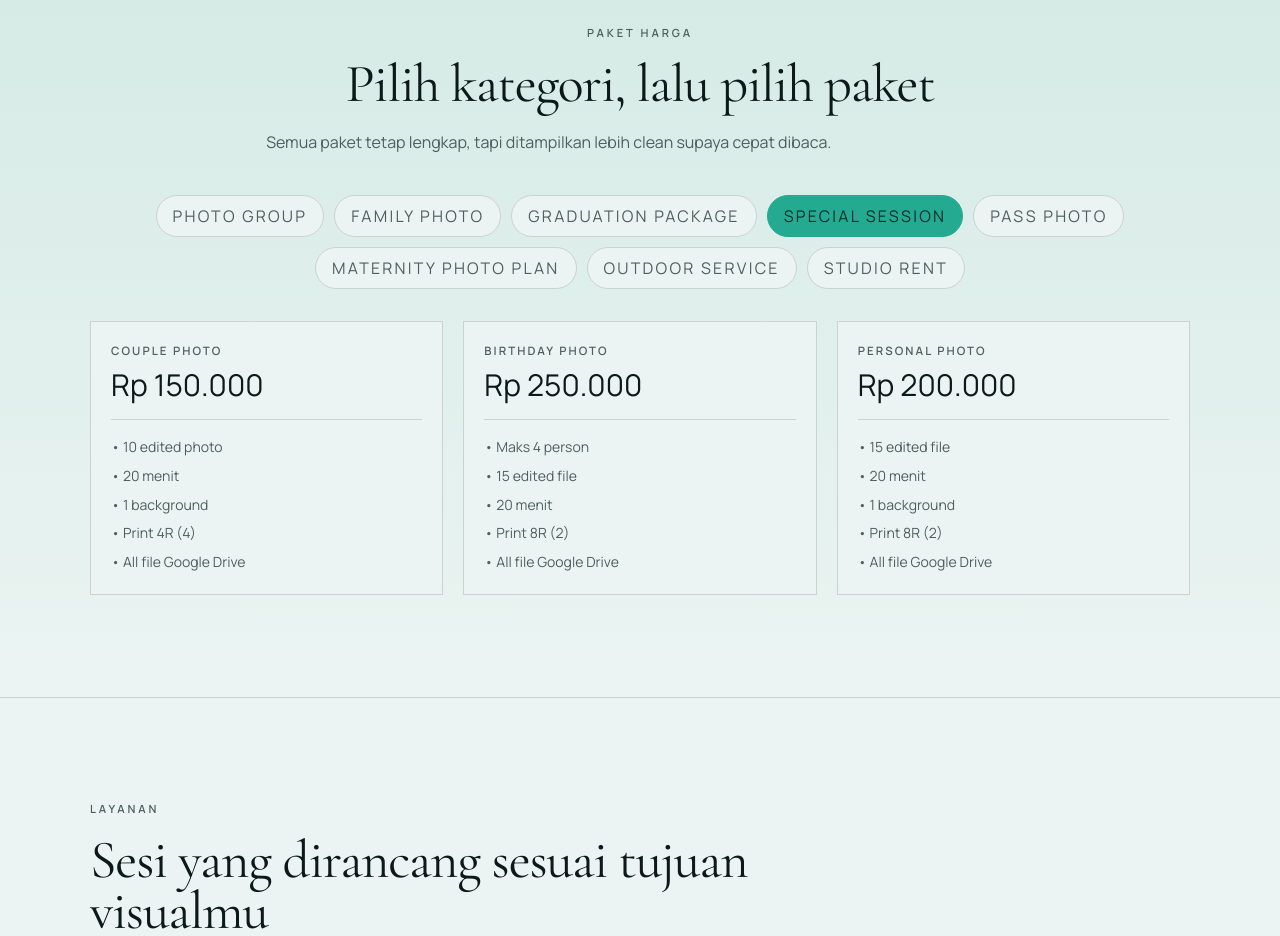
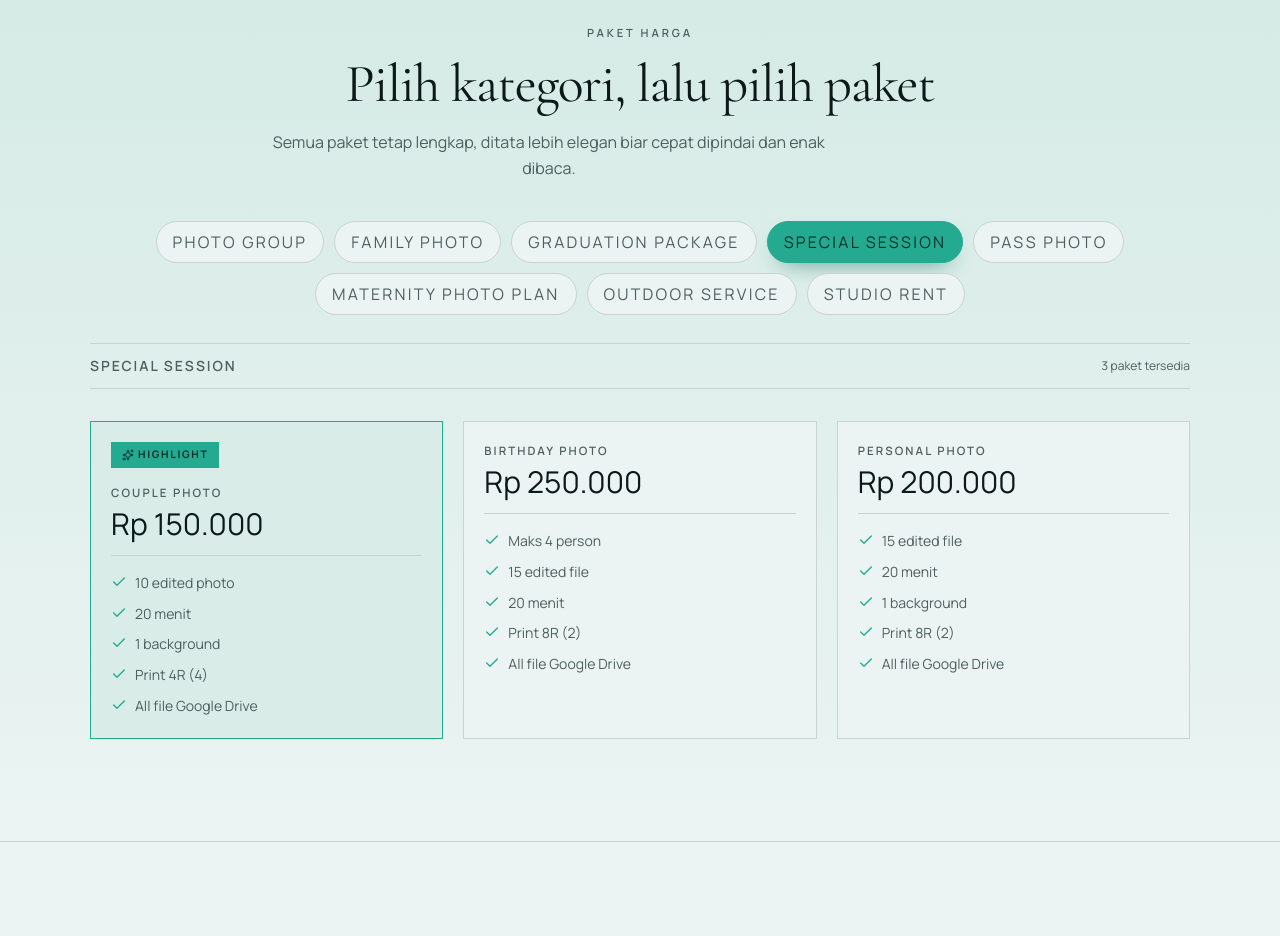
Before and after one commit to ade1256/lightstudio, a Next.js app: page / in a window 1280 px wide. Shown: the part 1800-2736 px from the top of the page. Built offline with nearby package versions, Linux system fonts and the light colour scheme.

Commit message:
Polish pricing UI with richer cards, icons, and active category meta

```diff
--- a/src/components/sections/pricing-section.tsx
+++ b/src/components/sections/pricing-section.tsx
@@ -1,6 +1,7 @@
 "use client";
 
 import { useMemo, useState } from "react";
+import { Check, Sparkles } from "lucide-react";
 import { Container } from "@/components/ui/container";
 import { SectionHeading } from "@/components/ui/section-heading";
 import { pricingCatalog } from "@/data/site-data";
@@ -21,44 +22,70 @@ export function PricingSection() {
         <SectionHeading
           eyebrow="Paket Harga"
           title="Pilih kategori, lalu pilih paket"
-          description="Semua paket tetap lengkap, tapi ditampilkan lebih clean supaya cepat dibaca."
+          description="Semua paket tetap lengkap, ditata lebih elegan biar cepat dipindai dan enak dibaca."
           align="center"
         />
 
         <div className="mt-10 flex flex-wrap justify-center gap-2.5">
-          {pricingCatalog.map((group) => (
+          {pricingCatalog.map((group) => {
+            const isActive = activeCategory === group.category;
+
+            return (
               <button
                 key={group.category}
                 onClick={() => setActiveCategory(group.category)}
                 className={`rounded-full border px-4 py-2 text-xs font-semibold uppercase tracking-[0.14em] transition sm:text-sm ${
-                activeCategory === group.category
-                  ? "border-[var(--brand)] bg-[var(--brand)] text-[var(--brand-ink)]"
+                  isActive
+                    ? "border-[var(--brand)] bg-[var(--brand)] text-[var(--brand-ink)] shadow-[0_10px_24px_-14px_color-mix(in_oklab,var(--brand)_72%,black)]"
                     : "border-[var(--line)] bg-[var(--surface)] text-[var(--muted)] hover:border-[var(--brand)] hover:text-[var(--text)]"
                 }`}
               >
                 {group.category}
               </button>
-          ))}
+            );
+          })}
+        </div>
+
+        <div className="mt-7 flex items-center justify-between gap-4 border-y border-[var(--line)] py-3">
+          <p className="text-sm font-semibold uppercase tracking-[0.14em] text-[var(--muted)]">{activeGroup.category}</p>
+          <p className="text-xs text-[var(--muted)]">{activeGroup.items.length} paket tersedia</p>
         </div>
 
         <div className="mt-8 grid gap-5 md:grid-cols-2 xl:grid-cols-3">
-          {activeGroup.items.map((item) => (
+          {activeGroup.items.map((item, index) => {
+            const featured = index === 0;
+
+            return (
               <article
                 key={`${activeGroup.category}-${item.name}`}
-              className="border border-[var(--line)] bg-[var(--surface)] p-5"
+                className={`relative border p-5 ${
+                  featured
+                    ? "border-[var(--brand)] bg-[color-mix(in_oklab,var(--brand)_11%,var(--surface))]"
+                    : "border-[var(--line)] bg-[var(--surface)]"
+                }`}
               >
+                {featured ? (
+                  <p className="mb-4 inline-flex items-center gap-1 border border-[var(--brand)] bg-[var(--brand)] px-2.5 py-1 text-[0.65rem] font-bold uppercase tracking-[0.16em] text-[var(--brand-ink)]">
+                    <Sparkles className="h-3 w-3" /> Highlight
+                  </p>
+                ) : null}
+
                 <p className="text-[0.72rem] font-semibold uppercase tracking-[0.18em] text-[var(--muted)]">{item.name}</p>
-              <p className="mt-2 text-3xl text-[var(--text)]">{item.price}</p>
+                <p className="mt-2 text-3xl leading-none text-[var(--text)]">{item.price}</p>
 
                 {item.notes?.length ? (
-                <ul className="mt-4 space-y-1.5 border-t border-[var(--line)] pt-4 text-sm leading-relaxed text-[var(--muted)]">
+                  <ul className="mt-4 space-y-2 border-t border-[var(--line)] pt-4 text-sm leading-relaxed text-[var(--muted)]">
                     {item.notes.map((note) => (
-                    <li key={note}>• {note}</li>
+                      <li key={note} className="flex items-start gap-2">
+                        <Check className="mt-0.5 h-4 w-4 shrink-0 text-[var(--brand)]" />
+                        <span>{note}</span>
+                      </li>
                     ))}
                   </ul>
                 ) : null}
               </article>
-          ))}
+            );
+          })}
         </div>
       </Container>
     </section>
```
Lines whose indentation alone changed are shown as unchanged.
